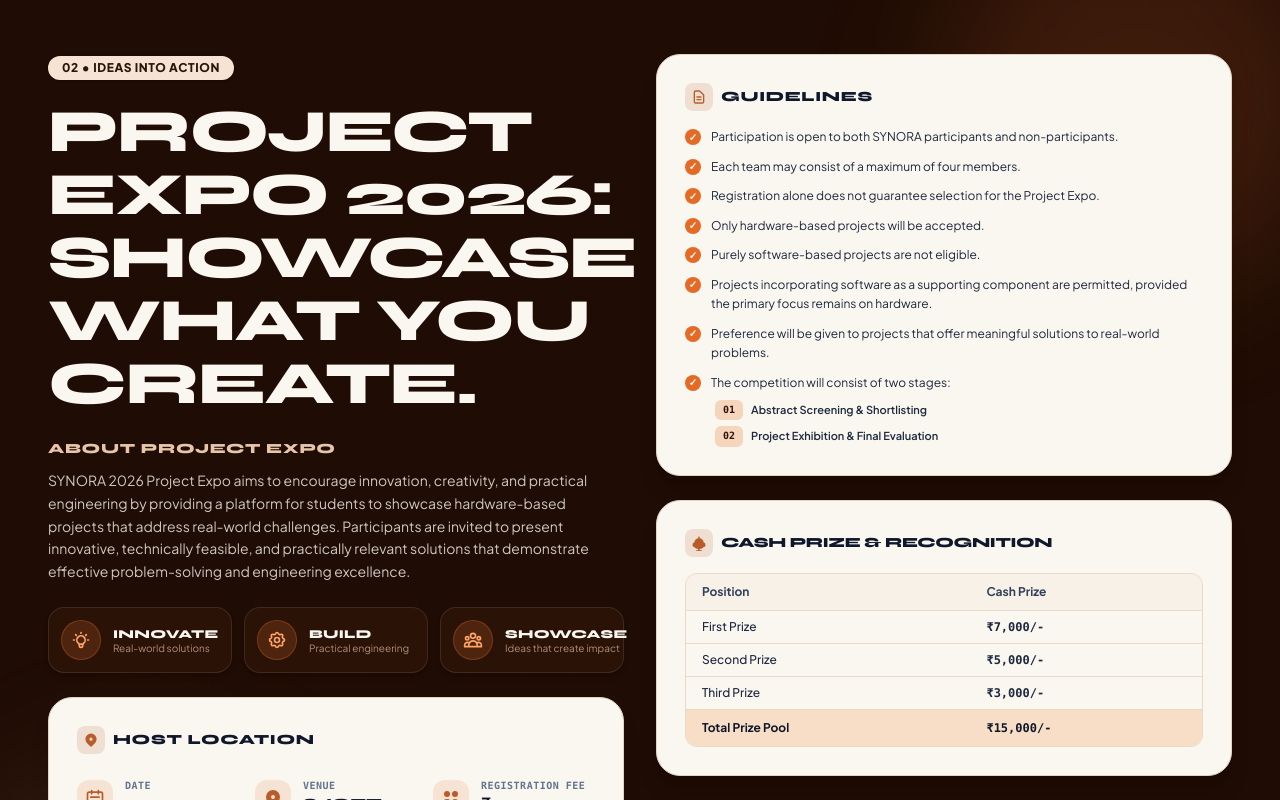
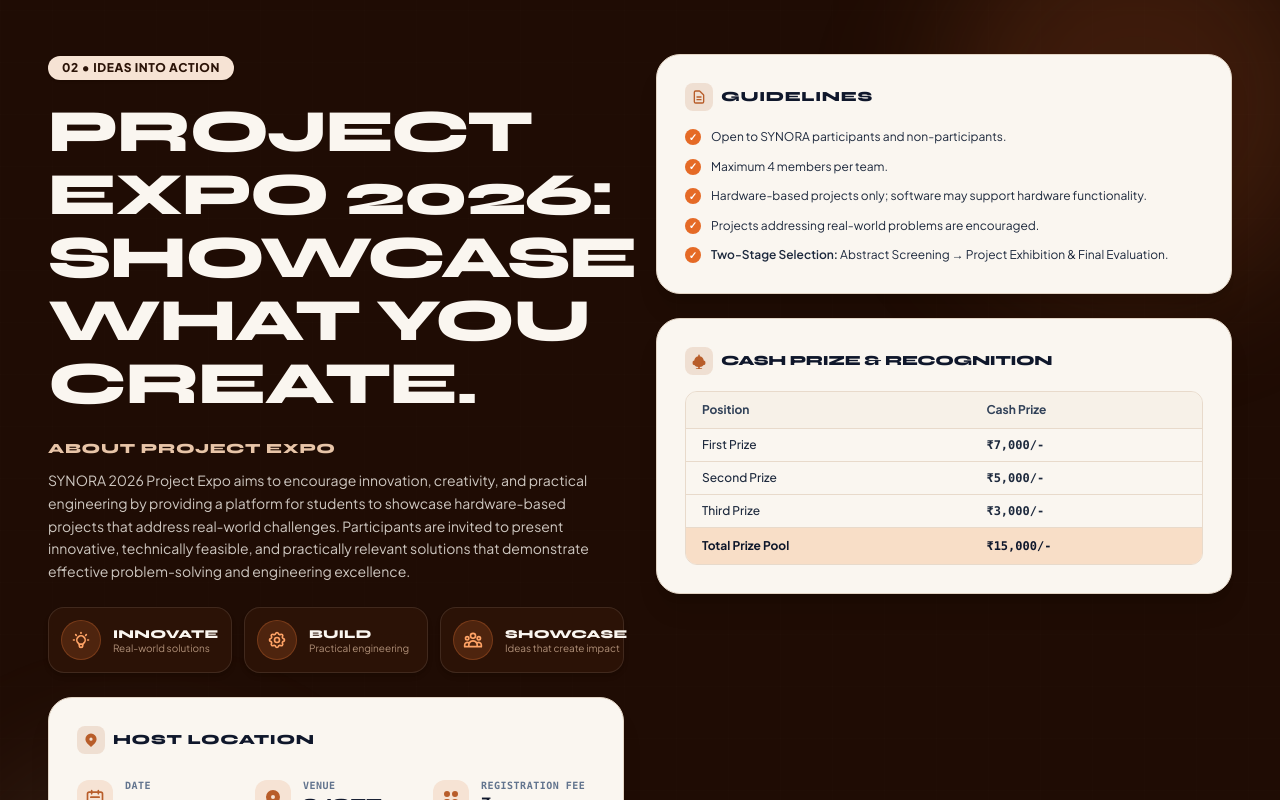
Before and after one commit to Devimanoj2005/stlc_website, a Next.js app: page / in a window 1280 px wide. Shown: the part 2000-2800 px from the top of the page. Built offline with nearby package versions, Linux system fonts and the light colour scheme.

Commit message:
Updated expo registration

```diff
--- a/src/components/ProjectExpoSection.tsx
+++ b/src/components/ProjectExpoSection.tsx
@@ -209,49 +209,28 @@
                   <span className="w-4 h-4 rounded-full bg-[#E56A26] text-white flex items-center justify-center text-[10px] shrink-0 mt-0.5 font-bold">
                     ✓
                   </span>
-                  <span>Participation is open to both SYNORA participants and non-participants.</span>
+                  <span>Open to SYNORA participants and non-participants.</span>
                 </li>
 
                 <li className="flex items-start gap-2.5">
                   <span className="w-4 h-4 rounded-full bg-[#E56A26] text-white flex items-center justify-center text-[10px] shrink-0 mt-0.5 font-bold">
                     ✓
                   </span>
-                  <span>Each team may consist of a maximum of four members.</span>
+                  <span>Maximum 4 members per team.</span>
                 </li>
 
                 <li className="flex items-start gap-2.5">
                   <span className="w-4 h-4 rounded-full bg-[#E56A26] text-white flex items-center justify-center text-[10px] shrink-0 mt-0.5 font-bold">
                     ✓
                   </span>
-                  <span>Registration alone does not guarantee selection for the Project Expo.</span>
+                  <span>Hardware-based projects only; software may support hardware functionality.</span>
                 </li>
 
                 <li className="flex items-start gap-2.5">
                   <span className="w-4 h-4 rounded-full bg-[#E56A26] text-white flex items-center justify-center text-[10px] shrink-0 mt-0.5 font-bold">
                     ✓
                   </span>
-                  <span>Only hardware-based projects will be accepted.</span>
-                </li>
-
-                <li className="flex items-start gap-2.5">
-                  <span className="w-4 h-4 rounded-full bg-[#E56A26] text-white flex items-center justify-center text-[10px] shrink-0 mt-0.5 font-bold">
-                    ✓
-                  </span>
-                  <span>Purely software-based projects are not eligible.</span>
-                </li>
-
-                <li className="flex items-start gap-2.5">
-                  <span className="w-4 h-4 rounded-full bg-[#E56A26] text-white flex items-center justify-center text-[10px] shrink-0 mt-0.5 font-bold">
-                    ✓
-                  </span>
-                  <span>Projects incorporating software as a supporting component are permitted, provided the primary focus remains on hardware.</span>
-                </li>
-
-                <li className="flex items-start gap-2.5">
-                  <span className="w-4 h-4 rounded-full bg-[#E56A26] text-white flex items-center justify-center text-[10px] shrink-0 mt-0.5 font-bold">
-                    ✓
-                  </span>
-                  <span>Preference will be given to projects that offer meaningful solutions to real-world problems.</span>
+                  <span>Projects addressing real-world problems are encouraged.</span>
                 </li>
 
                 <li className="flex items-start gap-2.5">
@@ -259,25 +238,7 @@
                     ✓
                   </span>
                   <div className="w-full">
-                    <span>The competition will consist of two stages:</span>
-                    <div className="mt-2 space-y-1.5 pl-1">
-                      <div className="flex items-center gap-2">
-                        <span className="px-2 py-0.5 rounded-md bg-[#F6D5BD] text-[#2B1408] font-mono text-[10px] font-black">
-                          01
-                        </span>
-                        <span className="font-semibold text-slate-800 text-[11px]">
-                          Abstract Screening &amp; Shortlisting
-                        </span>
-                      </div>
-                      <div className="flex items-center gap-2">
-                        <span className="px-2 py-0.5 rounded-md bg-[#F6D5BD] text-[#2B1408] font-mono text-[10px] font-black">
-                          02
-                        </span>
-                        <span className="font-semibold text-slate-800 text-[11px]">
-                          Project Exhibition &amp; Final Evaluation
-                        </span>
-                      </div>
-                    </div>
+                    <span><span className="font-semibold">Two-Stage Selection:</span> Abstract Screening → Project Exhibition &amp; Final Evaluation.</span>
                   </div>
                 </li>
               </ul>
@@ -341,16 +302,18 @@
 
           {/* Centered Buttons */}
           <div className="relative z-10 flex flex-wrap items-center justify-center gap-3">
-            <button
-              onClick={onExploreExpoClick}
+            <a
+              href="https://forms.gle/kx9bipS1SoQkzRtq8"
+              target="_blank"
+              rel="noopener noreferrer"
               className="bg-[#F8CEB0] hover:bg-[#F5C09B] text-[#2B1408] font-heading font-black px-9 py-3.5 rounded-full text-xs sm:text-sm tracking-wider uppercase shadow-xl hover:scale-105 active:scale-95 transition-all duration-200 border-2 border-[#2B1408] inline-flex items-center gap-2 cursor-pointer"
             >
               <span>Submit Now</span>
               <span className="text-base leading-none">→</span>
-            </button>
+            </a>
 
             <a
-              href="https://drive.google.com/file/d/1tEGeEfOEEJVMwRdlByApqYHThNH9IbQh/view?usp=sharing"
+              href="https://drive.google.com/file/d/1Pmi-0aWhIuHKWVCuNJTgqDF1K2hzPl82/view?usp=sharing"
               target="_blank"
               rel="noopener noreferrer"
               className="bg-[#1A0A04]/90 hover:bg-[#34180A] text-[#FAF6F0] font-heading font-bold px-6 py-3.5 rounded-full text-xs sm:text-sm tracking-wider uppercase shadow-md border border-[#B85D2A]/60 hover:border-[#E8C5A8] hover:scale-105 active:scale-95 transition-all duration-200 inline-flex items-center gap-2"
```
